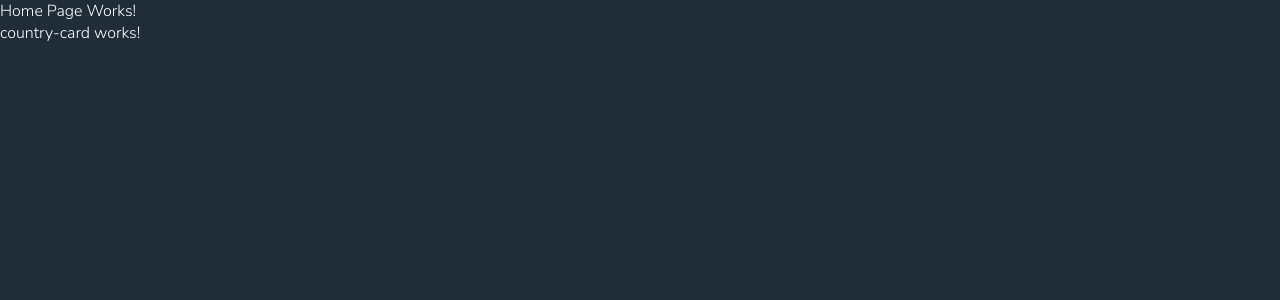
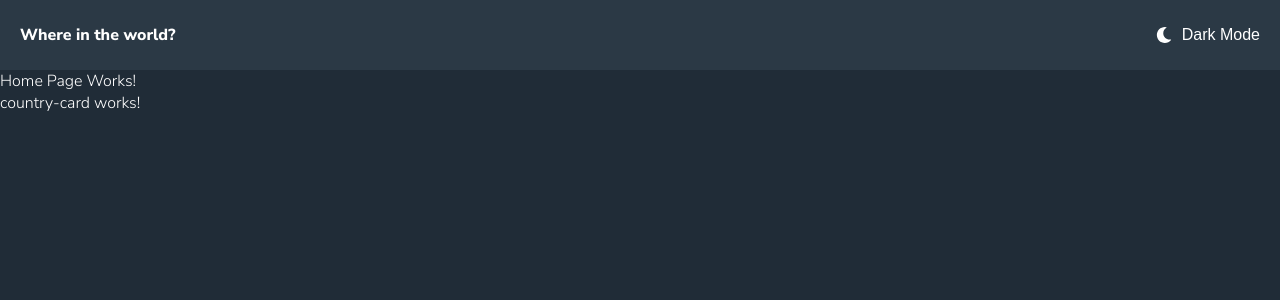
Before and after one commit to Breckles/rest-countries-api, an Angular app: page /home in a window 1280 px wide. Shown: the top 300 px of the page. Built offline with nearby package versions, Linux system fonts and the light colour scheme.

Commit message:
- created header component - styled header component

```diff
--- a/src/app/app.component.html
+++ b/src/app/app.component.html
@@ -1,6 +1,8 @@
 <div id="appComponentWrapper"
      class="dark-mode">
-  <header></header>
+  <header>
+    <app-header></app-header>
+  </header>
   <main>
     <router-outlet></router-outlet>
   </main>
--- a/src/app/app.component.scss
+++ b/src/app/app.component.scss
@@ -1,20 +1,32 @@
 #appComponentWrapper.dark-mode {
   --app-background-color: hsl(207, 26%, 17%);
+  --app-text-color: hsl(0, 0%, 100%);
+  --header-background-color: hsl(209, 23%, 22%);
   --card-background-color: hsl(209, 23%, 22%);
   --input-background-color: hsl(209, 23%, 22%);
-  --text-color: hsl(0, 0%, 100%);
 }
 
 #appComponentWrapper.light-mode {
   --app-background-color: hsl(0, 0%, 98%);
+  --app-text-color: hsl(200, 15%, 8%);
+  --header-background-color: hsl(0, 0%, 100%);
   --card-background-color: hsl(0, 0%, 100%);
   --input-background-color: hsl(0, 0%, 52%);
-  --text-color: hsl(200, 15%, 8%);
 }
 
 #appComponentWrapper {
   height: 100%;
 
   background-color: var(--app-background-color);
-  color: var(--text-color);
+  color: var(--app-text-color);
 }
+
+header {
+  width: 100%;
+  height: 7rem;
+
+  app-header {
+    display: block;
+    height: 100%;
+  }
+}
--- a/src/app/app.module.ts
+++ b/src/app/app.module.ts
@@ -5,9 +5,10 @@ import { AppRoutingModule } from './app-routing.module';
 import { AppComponent } from './app.component';
 import { HomePageComponent } from './pages/home/home.page';
 import { CountryCardComponent } from './components/country-card/country-card.component';
+import { HeaderComponent } from './components/header/header.component';
 
 @NgModule({
-  declarations: [AppComponent, HomePageComponent, CountryCardComponent],
+  declarations: [AppComponent, HomePageComponent, CountryCardComponent, HeaderComponent],
   imports: [BrowserModule, AppRoutingModule],
   providers: [],
   bootstrap: [AppComponent],
--- /dev/null
+++ b/src/app/components/header/header.component.html
@@ -0,0 +1,13 @@
+<div id="headerComponentWrapper">
+  <h1>Where in the world?</h1>
+  <div class="theme-toggle-wrapper">
+    <div class="theme-icon">
+      <svg xmlns="http://www.w3.org/2000/svg"
+           viewBox="0 0 512 512">
+        <path
+              d="M283.211 512c78.962 0 151.079-35.925 198.857-94.792 7.068-8.708-.639-21.43-11.562-19.35-124.203 23.654-238.262-71.576-238.262-196.954 0-72.222 38.662-138.635 101.498-174.394 9.686-5.512 7.25-20.197-3.756-22.23A258.156 258.156 0 0 0 283.211 0c-141.309 0-256 114.511-256 256 0 141.309 114.511 256 256 256z" />
+      </svg>
+    </div>
+    <button class="theme-toggle">Dark Mode</button>
+  </div>
+</div>
--- /dev/null
+++ b/src/app/components/header/header.component.scss
@@ -0,0 +1,44 @@
+#headerComponentWrapper {
+  display: flex;
+  justify-content: left;
+  align-items: center;
+  width: 100%;
+  height: 100%;
+  padding: 0 20px;
+
+  background-color: var(--header-background-color);
+}
+
+h1 {
+  font-size: 1.6rem;
+  font-weight: 800;
+}
+
+.theme-toggle-wrapper {
+  display: flex;
+  align-items: center;
+  margin-left: auto;
+
+  .theme-icon {
+    width: 1.6rem;
+    margin-right: 1rem;
+
+    svg {
+      display: block;
+
+      path {
+        fill: var(--app-text-color);
+      }
+    }
+  }
+
+  button.theme-toggle {
+    cursor: pointer;
+
+    border: none;
+    background-color: transparent;
+    color: var(--app-text-color);
+    font-size: 1.6rem;
+    font-weight: 300;
+  }
+}
--- /dev/null
+++ b/src/app/components/header/header.component.ts
@@ -0,0 +1,12 @@
+import { Component, OnInit } from '@angular/core';
+
+@Component({
+  selector: 'app-header',
+  templateUrl: './header.component.html',
+  styleUrls: ['./header.component.scss'],
+})
+export class HeaderComponent implements OnInit {
+  constructor() {}
+
+  ngOnInit(): void {}
+}
```
Also changed, not shown: src/assets/moon-solid.svg (added), 1 other file (tests, documents, lock files or other folders).
